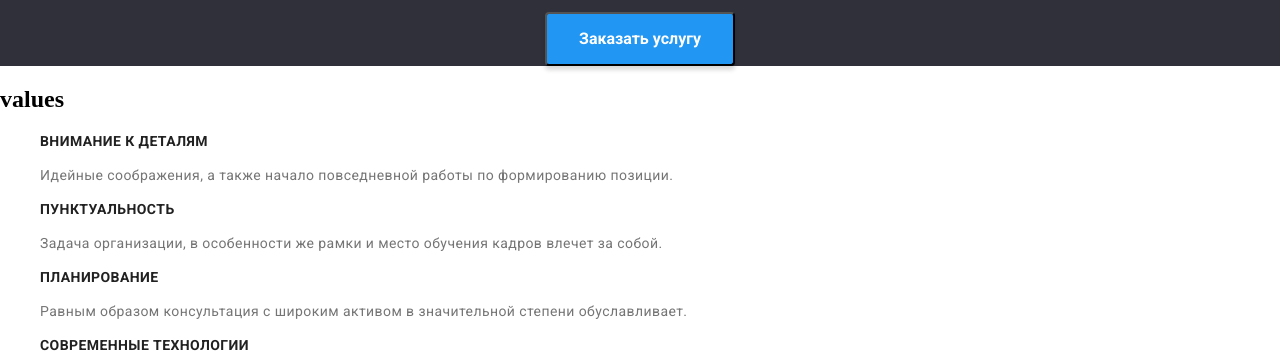
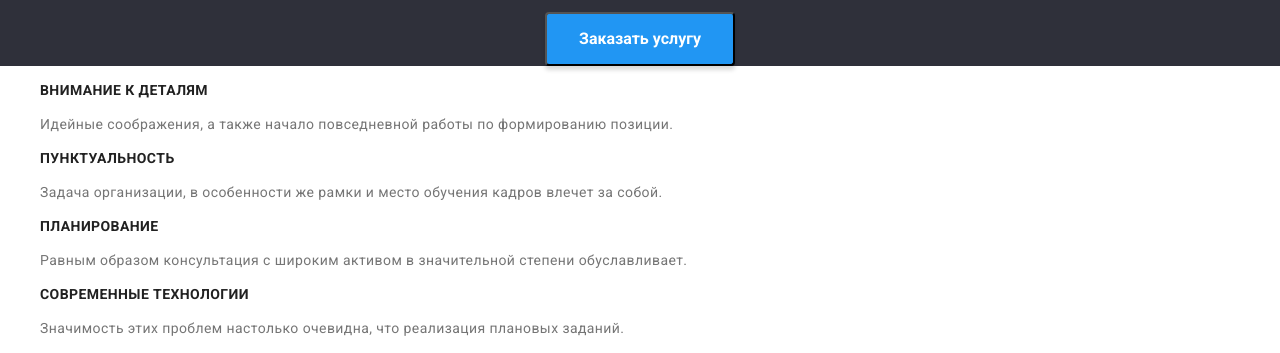
Before and after one commit to ZdorovykSergiy/goit-markup-hw-02, a plain HTML site: page index.html in a window 1280 px wide. Shown: the part 248-601 px from the top of the page. Drawn offline with Linux system fonts and the light colour scheme.

Commit message:
скрытие заголовка

```diff
--- a/index.html
+++ b/index.html
@@ -44,7 +44,7 @@
         <button type="button" class="button-header">Заказать услугу</button>
       </section>
       <section class="values">
-        <h2 >values</h2>
+        <h2 class="visually-hidden">values</h2>
         <!--наши ценности-->
         <ul class="values-item">
           <li class="values-list">
```
